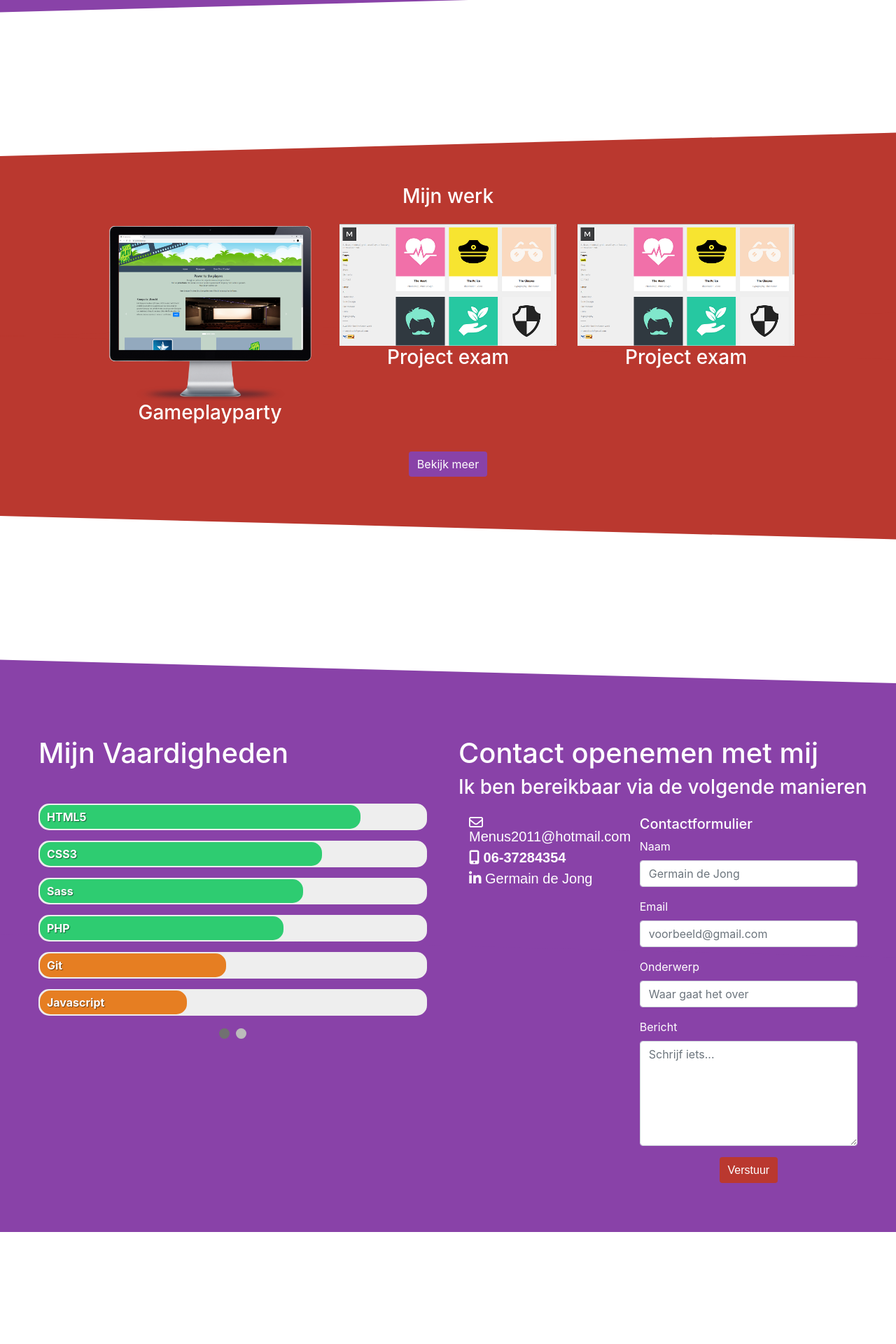
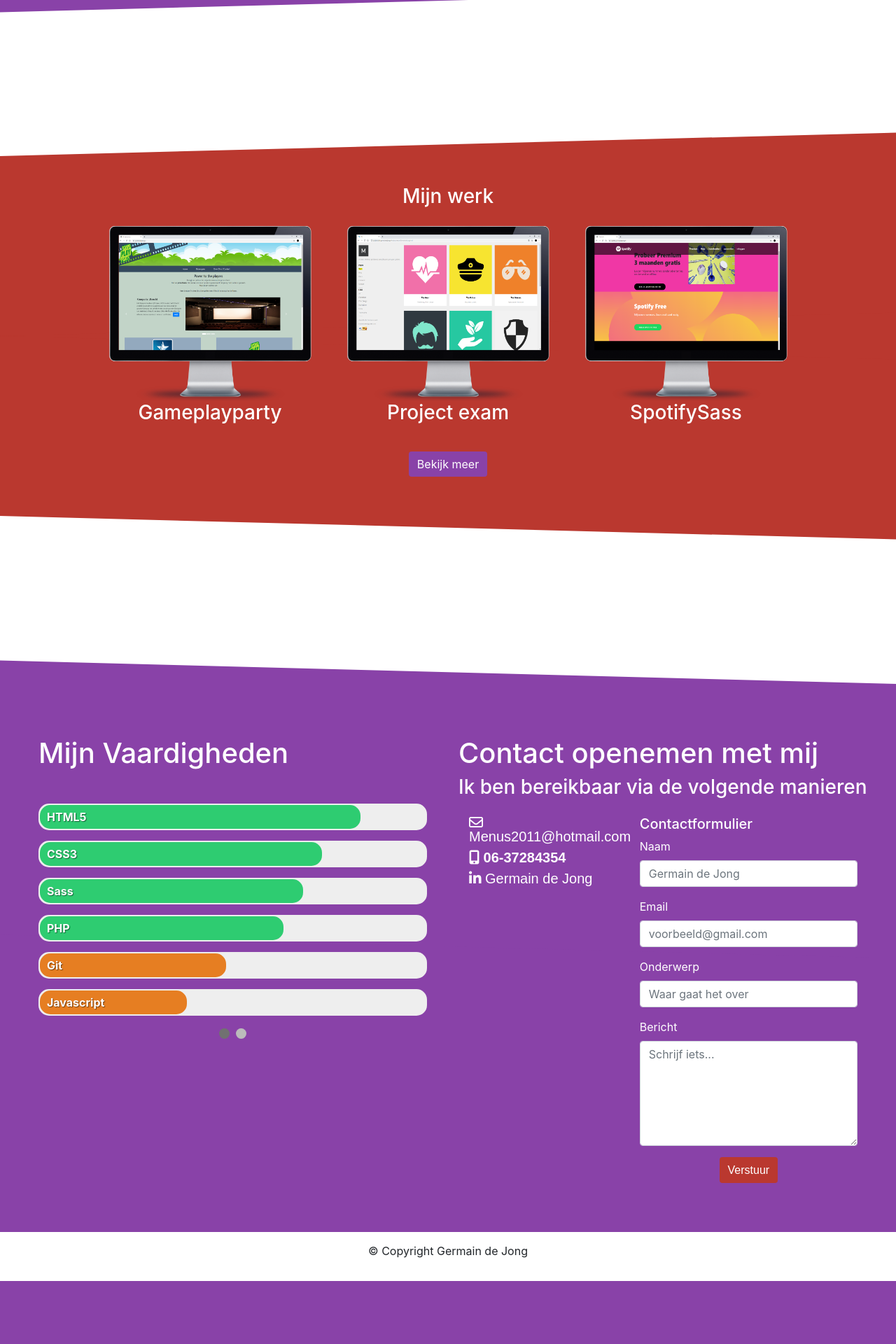
Before and after one commit to germaintje/newPortfolio, a PHP site: page / in a window 1280 px wide. Shown: the part 1588-3508 px from the top of the page at 70% size. After the commit the page ends 3418 px from the top, so only its background shows below. Run offline with PHP 8.4, Linux system fonts and the light colour scheme; some libraries are stand-ins or nearby versions.

Commit message:
Add files via upload

```diff
--- a/view/home.php
+++ b/view/home.php
@@ -58,7 +58,7 @@
             <div class="col-12 col-xl-4">
               <div class="werk">
               <div class="foto">
-                  <img class="image werkimg" src="view/assets/images/exam.png" alt="Project Exam">
+                  <img class="image werkimg" src="view/assets/images/projectexamM.png" alt="Project Exam">
                     <div class="middle">
                       <a class="" href="#openModal2"><i class="informatie fas fa-info-circle"></i></a>
                     </div>
@@ -68,9 +68,20 @@
               <div id="openModal2" class="modalDialog">
                 <div>
                     <a href="#close" title="Close" class="close">X</a>
-                    <h2>Modal Box 2</h2>
-                    <p>This is a sample modal box that can be created using the powers of CSS3.    </p>
-                    <p>You could do a lot of things here like have a pop-up ad that shows when your website loads, or create a login/register form for users.</p>
+                    <h2>Project Exam</h2>
+
+                    <div class="col-12 col-xl-6">
+                      <img class="image werkimg" src="view/assets/images/projectexamM.png" alt="gameplayparty.ga" style="width: 80%">
+                    </div>
+
+                    <div class="col-12 col-xl-6 links">
+                    <p><b>Leerjaar:</b> 1</p>
+                    <p><b>Website: </b><a href="https://www.projectexam.germaindejong.nl/opdrachtexamGermaindeJong.html" target="_blank">projectexam.germaindejong.nl</a></p>
+                    <p><b>Github: </b><a href="https://github.com/germaintje/Project-Exam" target="_blank">github.com/germaintje/project-exam</a></p>
+                    <p><b>Programmeertalen: </b>HTML, CSS</p>
+                    <p><b>Teamverband: </b>Nee</p>
+                    </div>
+
                 </div>
                 </div>
             </div>
@@ -78,19 +89,31 @@
             <div class="col-12 col-xl-4">
               <div class="werk">
               <div class="foto">
-                  <img class="image werkimg" src="view/assets/images/exam.png" alt="Project Exam">
+                  <img class="image werkimg" src="view/assets/images/spotifyM.png" alt="Project Spotify">
                     <div class="middle">
                       <a class="" href="#openModal3"><i class="informatie fas fa-info-circle"></i></a>
                     </div>
                 </div>
-                <a class="hlink" href="openModal3"><h3 class="alt">Project exam</h3></a>
+                <a class="hlink" href="openModal3"><h3 class="alt">SpotifySass</h3></a>
               </div>
               <div id="openModal3" class="modalDialog">
                 <div>
-                    <a href="#close" title="Close" class="close">X</a>
-                    <h2>Modal Box 3</h2>
-                    <p>This is a sample modal box that can be created using the powers of CSS3.    </p>
-                    <p>You could do a lot of things here like have a pop-up ad that shows when your website loads, or create a login/register form for users.</p>
+
+                <a href="#close" title="Close" class="close">X</a>
+                    <h2>SpotifySass</h2>
+
+                    <div class="col-12 col-xl-6">
+                      <img class="image werkimg" src="view/assets/images/spotifyM.png" alt="Spotify.germaindejong.nl" style="width: 80%">
+                    </div>
+
+                    <div class="col-12 col-xl-6 links">
+                    <p><b>Leerjaar:</b> 3</p>
+                    <p><b>Website: </b><a href="https://spotify.germaindejong.nl" target="_blank">spotify.germaindejong.nl</a></p>
+                    <p><b>Github: </b><a href="https://github.com/germaintje/spotifySass" target="_blank">github.com/germaintje/spotifySass</a></p>
+                    <p><b>Programmeertalen: </b>HTML, CSS, SCSS/SASS, PHP</p>
+                    <p><b>Teamverband: </b>Nee</p>
+                    </div>
+
                 </div>
                 </div>
             </div>
@@ -128,7 +151,7 @@
 
 
 
-    <div class="block -color edge--top" style="margin-top: 15pc; display: flex;">
+    <div class="block -color edge--top" style="margin-bottom: 0pc; display: flex;">
         <div class="col-12 col-xl-12">
             <div class="col-12 col-xl-6 animation-element slide-left testimonial ">
               <!-- Slider 1 -->
@@ -206,7 +229,12 @@
               </div>
             </div>
         </div>
-    </div>
+        </div>
+        <div class="col-12">
+          <p style="text-align: center;">© Copyright Germain de Jong</p>
+        </div>
+
+
 
 <?php include 'footer.php'; ?>
 <script src="view/assets/scripts/skillslider.js"></script>
```
Also changed, not shown: view/assets/images/projectexamM.png (added), view/assets/images/spotifyM.png (added).
